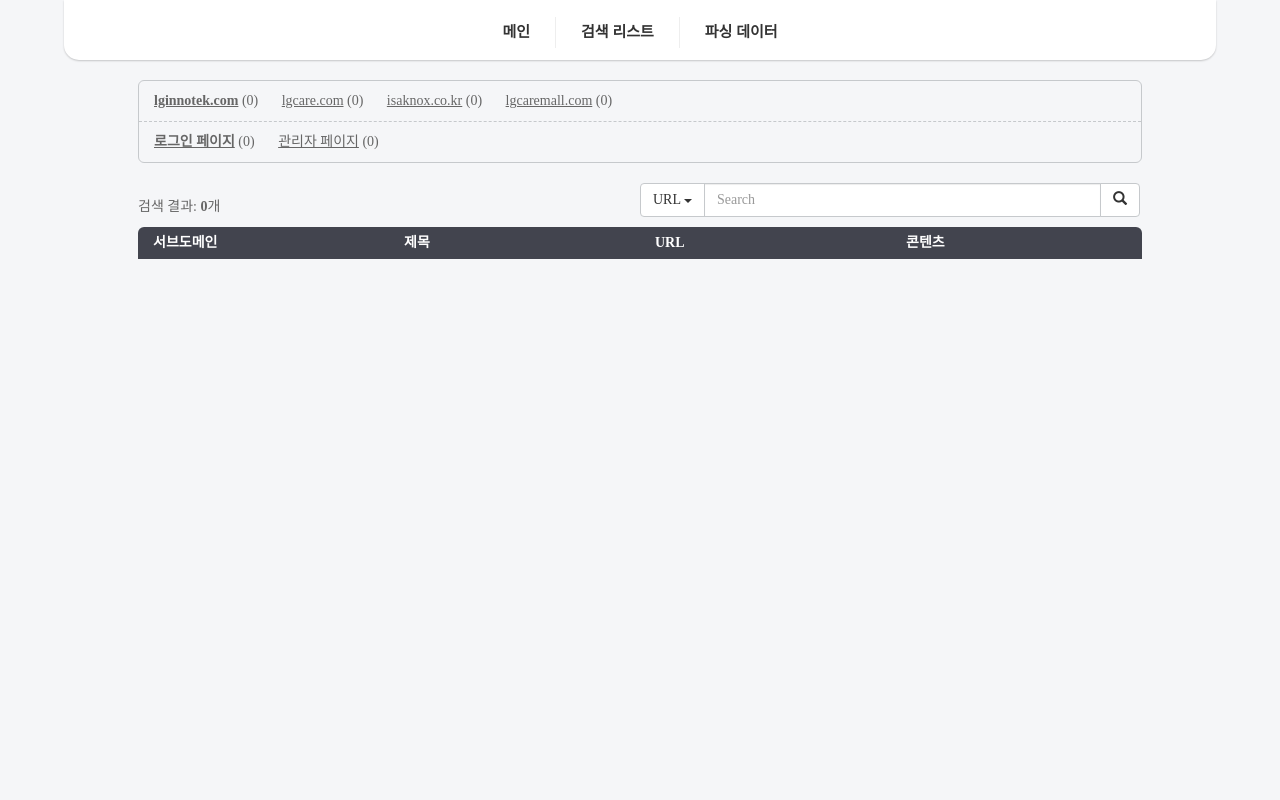
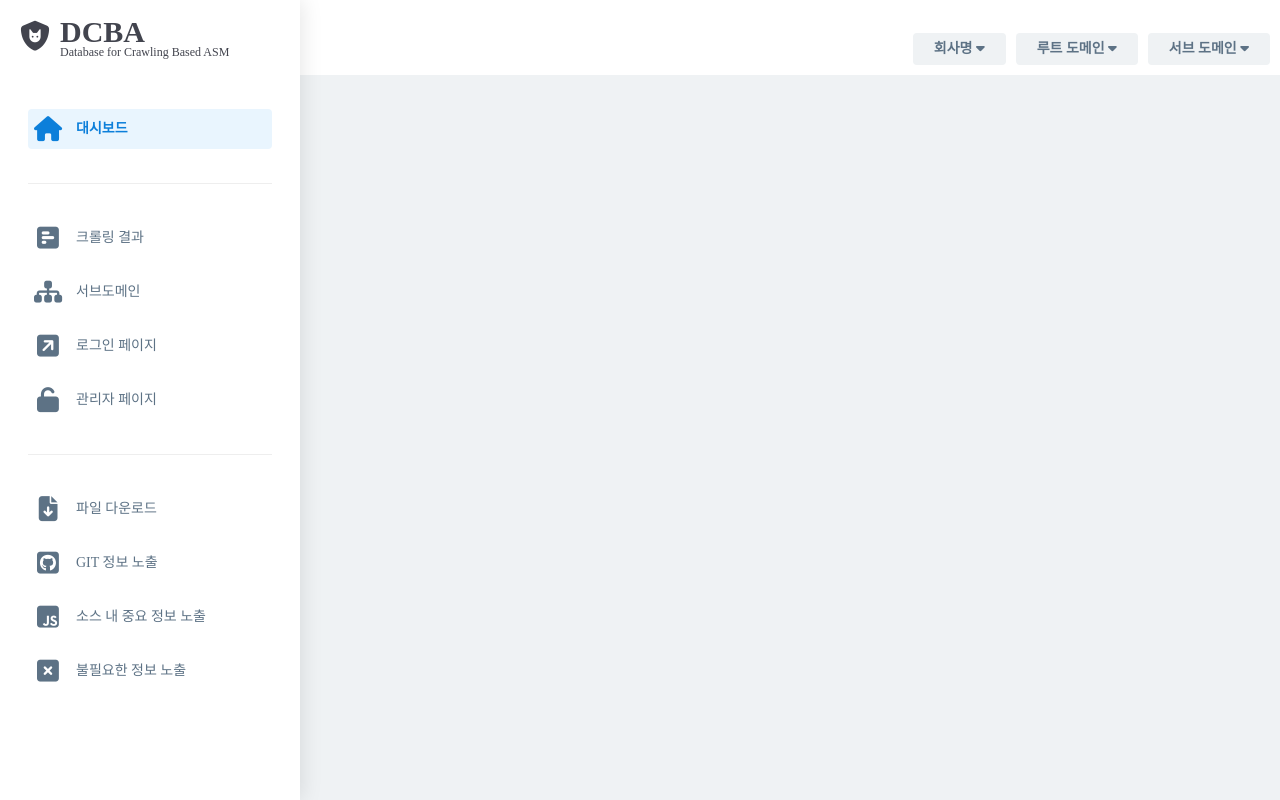
Before and after one commit to RaseBerrie/db-flask-web, a Flask app: page / in a window 1280 px wide. Run offline with Flask 3, Linux system fonts and the light colour scheme; data that the repository does not hold is empty; some libraries are stand-ins or nearby versions; some web fonts are replaced.

Commit message:
0620 backup

```diff
--- a/app.py
+++ b/app.py
@@ -35,63 +35,84 @@ def data_fining(data):
 
 @app.route('/')
 def main():
+    return render_template('dashboard.html')
+
+@app.route('/content')
+def content():
     return render_template('content.html')
 
 @app.route('/index', methods=['GET'])
 def index():
     page = int(request.args.get('page', 1))
-    per_page = 20
+    per_page = 30
     offset = (page - 1) * per_page
 
     query = f"SELECT COUNT(*) FROM searchresult"
     count = query_database(query)
 
-    query = f"SELECT COUNT(*) FROM searchresult WHERE url LIKE '%login%'"
-    count += query_database(query)
+    query = f"SELECT se, subdomain, title, url, content FROM searchresult"
+    data_full = query_database(query)
+    data_full_list = data_fining(data_full)
 
-    query = f"SELECT COUNT(*) FROM searchresult WHERE url LIKE '%admin%'"
-    count += query_database(query)
-
-    query = f"SELECT * FROM searchresult LIMIT %s OFFSET %s"
+    query = f"SELECT se, subdomain, title, url, content FROM searchresult LIMIT %s OFFSET %s"
     data = query_database(query, (per_page, offset))
     data_list = data_fining(data)
 
-    return jsonify(count=count, data_list=data_list)
+    return jsonify(count=count, data_list=data_list, data_full_list=data_full_list)
 
 @app.route('/search', methods=['GET'])
 def search():
     menu = request.args.get('menu', '')
     key = request.args.get('key', '')
     page = int(request.args.get('page', 1))
-    per_page = 20
+    per_page = 30
     offset = (page - 1) * per_page
 
     if menu and key:
         query = f"SELECT COUNT(*) FROM searchresult WHERE {menu} LIKE %s"
         count = query_database(query, (f'%{key}%',))
 
-        query = f"SELECT * FROM searchresult WHERE {menu} LIKE %s LIMIT %s OFFSET %s"
+        query = f"SELECT se, subdomain, title, url, content FROM searchresult WHERE {menu} LIKE %s"
+        data_full = query_database(query, (f'%{key}%',))
+        data_full_list = data_fining(data_full)
+
+        query = f"SELECT se, subdomain, title, url, content FROM searchresult WHERE {menu} LIKE %s LIMIT %s OFFSET %s"
         data = query_database(query, (f'%{key}%', per_page, offset))
-
         data_list = data_fining(data)
     else:
         count = [(0,)]
         data_list = []
 
-    return jsonify(count=count, data_list=data_list)
+    return jsonify(count=count, data_list=data_list, data_full_list=data_full_list)
 
-@app.route('/list')
-def list():
-    query = f"SELECT * FROM searchkeys"
-    data = query_database(query=query)
+@app.route('/subdomain')
+def subdomain():
+    return render_template('subdomain.html')
 
-    return render_template('list.html', data=data)
+@app.route('/logins')
+def logins():
+    return render_template('logins.html')
 
-@app.route('/parses')
-def parses():
+@app.route('/admins')
+def admins():
+    return render_template('admins.html')
 
-    return render_template('parses.html')
+@app.route('/files')
+def files():
+    return render_template('files.html')
+
+@app.route('/gits')
+def gits():
+    return render_template('gits.html')
+
+@app.route('/jss')
+def jss():
+    return render_template('jss.html')
+
+@app.route('/showns')
+def showns():
+    return render_template('showns.html')
 
 if __name__ == '__main__':
-    app.run('0.0.0.0')
-    # app.run(debug=True)
+    # app.run('0.0.0.0')
+    app.run(debug=True)
--- a/static/script.js
+++ b/static/script.js
@@ -26,6 +26,50 @@ function foldableButton() {
     });
 }
 
+function jsonToCsv(items) {
+    const header = Object.keys(items[0]);
+    const headerString = ["se", "subdomain", "title", "url", "content"].join('`');
+
+    const replacer = (key, value) => value ?? '';
+    const rowItems = items.map((row) =>
+        header
+        .map((fieldName) => JSON.stringify(row[fieldName], replacer))
+        .join('`')
+    );
+
+    const csv = [headerString, ...rowItems].join('\r\n');
+    return csv;
+}
+
+function downloadFile(url) {
+    $("#download").click(function() {
+        const link = document.createElement("a");
+        link.setAttribute("href", url);
+
+        link.setAttribute("download", "data.csv");
+        link.style.visibility = 'hidden';
+        document.body.appendChild(link);
+        link.click();
+        document.body.removeChild(link);
+    });
+}
+
+function sideMenu() {
+    $('.summary').click(function() {
+        var sideOptions = $(this).siblings('.side-options');
+        var icon = $(this).find('.fa-solid');
+
+        sideOptions.toggle();
+        if (sideOptions.is(':visible')) {
+            icon.removeClass('fa-circle-chevron-right');
+            icon.addClass('fa-circle-chevron-down');
+        } else {
+            icon.removeClass('fa-circle-chevron-down');
+            icon.addClass('fa-circle-chevron-right');
+        }
+    })
+}
+
 function searchMenu() {
     $('.search-panel .dropdown-menu').find('a').click(function(e) {
         e.preventDefault();
@@ -35,9 +79,24 @@ function searchMenu() {
     });
 }
 
-function submitForm(query) {
-    $('#searchInput').val(query);
-    $('#submitButton').trigger("click");
+function topMenu() {
+    $('.nav-tabs #drop-btn-1').find('a').click(function(e) {
+        e.preventDefault();
+        var concept = $(this).text();
+        $('#drop-1').text(concept);
+    });
+
+    $('.nav-tabs #drop-btn-2').find('a').click(function(e) {
+        e.preventDefault();
+        var concept = $(this).text();
+        $('#drop-2').text(concept);
+    });
+
+    $('.nav-tabs #drop-btn-3').find('a').click(function(e) {
+        e.preventDefault();
+        var concept = $(this).text();
+        $('#drop-3').text(concept);
+    });
 }
 
 function loadInitiateResults(reset) {
@@ -49,25 +108,25 @@ function loadInitiateResults(reset) {
         if (reset) {
             endofdata = false
             $('.total-count').html(data.count[0]);
-            $('.login.count').html(data.count[1]);
-            $('.admin.count').html(data.count[2]);
             $('#results').append('<tbody>');
         }
+
+        const csv = jsonToCsv(data.data_full_list);
+        console.log(csv);
+        const blob = new Blob([csv], { type: 'text/csv;charset=utf8mb4;'});
+        const csvUrl = URL.createObjectURL(blob);
 
         let html = "";
         $.each(data.data_list, function(index, row) {
             html += '<tr>';
-            html += '<td>' + row[1] + ' <span id="tag"';
-            if (row[0] === "Google") {html += ' style="background-color: CornflowerBlue;">'+ row[0] + '</span></td>'}
-            else {html += ' style="background-color: coral;">'+ row[0] + '</span></td>'};
-            row[0] + '</span></td>';
+            html += '<td>' + row[1] + ' <span id="tag">' + row[0] + '</span></td>'
             html += '<td>' + row[2] + '</td>';
             html += '<td><a href="' + row[3] + '">' + row[3].slice(0, 30);
             html += '...</a></td>';
             if (row[4].length > 40) {
                 html += `<td>
                 <div class="show-less">` + row[4].slice(0, 40) + `...
-                    <button class="see-more" id="tag" style="border: none; background-color: #aaa">더보기</button>
+                    <button class="see-more" id="tag" style="border: none; background-color: #B9BBBF">더보기</button>
                 </div>
                 <div class="show-more" style="display:none">` + row[4] +
                     `<button class="see-less" id="tag" style="border: none;">접기</button>
@@ -83,6 +142,7 @@ function loadInitiateResults(reset) {
 
         searchMenu();
         foldableButton();
+        downloadFile(csvUrl);
 
         loading = false;
         page++;
@@ -127,20 +187,21 @@ function loadResults(reset) {
                 $('#results').append('<tbody>');
             }
 
+            const csv = jsonToCsv(data.data_full_list);
+            const blob = new Blob([csv], { type: 'text/csv;charset=utf8mb4;'});
+            const csvUrl = URL.createObjectURL(blob);
+
             let html = "";
             $.each(data.data_list, function(index, row) {
                 html += '<tr>';
-                html += '<td>' + row[1] + ' <span id="tag"';
-                if (row[0] === "Google") {html += ' style="background-color: CornflowerBlue;">'+ row[0] + '</span></td>'}
-                else {html += ' style="background-color: coral;">'+ row[0] + '</span></td>'};
-                row[0] + '</span></td>';
+                html += '<td>' + row[1] + ' <span id="tag">' + row[0] + '</span></td>';
                 html += '<td>' + row[2] + '</td>';
                 html += '<td><a href="' + row[3] + '">' + row[3].slice(0, 30);
                 html += '...</a></td>';
                 if (row[4].length > 40) {
                     html += `<td>
                     <div class="show-less">` + row[4].slice(0, 40) + `...
-                        <button class="see-more" id="tag" style="border: none; background-color: #aaa">더보기</button>
+                        <button class="see-more" id="tag" style="border: none;">더보기</button>
                     </div>
                     <div class="show-more" style="display:none">` + row[4] +
                         `<button class="see-less" id="tag" style="border: none;">접기</button>
@@ -155,11 +216,12 @@ function loadResults(reset) {
             $('#results').append(html);
             $('#loading').hide();
 
+            loading = false;
+            page++;
+
             searchMenu();
             foldableButton();
-
-            loading = false;
-            page++;
+            downloadFile(csvUrl);
 
             let pagecount = 0;
             pagecount = parseInt(data.count[0]) / 20;
--- a/static/style.css
+++ b/static/style.css
@@ -1,4 +1,21 @@
 @import url("https://cdn.jsdelivr.net/gh/orioncactus/pretendard@v1.3.9/dist/web/static/pretendard.min.css");
+@import url("https://db.onlinewebfonts.com/c/5867a44d7af9038f2d931de87ff53d58?family=Hanson");
+
+:root {
+  --background-color: #EFF2F4;
+  --mono-background-color: #B9BBBF;
+
+  --dark-color-1: #5D7285;
+  --dark-color-2: #42444e;
+
+  --light-color-1: #E5E8EA;
+  --light-color-2: #E2E7EB;
+  --light-color-3: #D9DBDF;
+
+  --highlight-color-1: #5FB3F6;
+  --highlight-color-2: #0C7FDA;
+  --highlight-background-color: #E9F5FE;
+}
 
 * {
   margin: 0;
@@ -8,84 +25,167 @@
 }
 body {
   display: flex;
-  background-color: #F5F6F8;
+  background-color: var(--background-color);
+}
+
+/***** WRAPPER *****/
+
+.body-wrapper {
+  width: 100%;
+  height: auto;
+  margin: 0 auto;
+}
+.nav-wrapper {
+	display: grid;
+	align-items: end;
+	justify-content: end;
+  padding-right: 10px;
+	width: 100%;
+	height: 75px;
+	background: #fff;
+}
+.sidebar-wrapper{
+  position: fixed;
+  left: 0;
+  width: 300px;
+  height: 100%;
+  transition: 0.5s;
 }
 .page-wrapper {
-  width: 100%;
   height: auto;
+  margin-left: 300px;
+  color: #666;
+  display: grid;
 }
-.content {
+.content-wrapper {
   max-width: 1024px;
-  padding: 10px;
-  height: auto;
-  margin: 0 auto;
-  color: #666;
-  display: flex;
-  flex-direction: column;
-  justify-content: center;
+  justify-self: center;
 }
 
-/***** TOP BOX *****/
+/***** TOP MENU *****/
 
-.top-option-box{
+.nav-tabs {
+	display: flex;
+	font-weight: 600;
+	font-size: 15px;
+	list-style: none;
+  border-bottom: none;
+}
+.nav-tab {
+	padding: 5px 20px;
+  cursor: pointer;
+  margin-left: 10px;
+  margin-bottom: 10px;
+  color: var(--dark-color-1);
+  background-color: var(--background-color);
+}
+.nav-tab:not(.selected){
+  opacity: 0.5;
+}
+.nav-tab:not(.selected):hover {
+  transition: all 0.5s ease;
+  opacity: 1;
+}
+.selected {
+  font-weight: 800;
+}
+
+/***** SIDE MENU *****/
+
+.side-nav{
   width: 100%;
-  border-radius: 6px;
-  border: 1px solid #c6c9cc;
-  margin: 10px 0;
+  height: 100%;
+  background-color: #fff;
+  padding: 20px;
+  color: var(--dark-color-1);
+  box-shadow: 2px 0 20px rgba(0, 0, 0, 0.1);
 }
-.top-option-box div:first-child{
-  border-bottom: 1px dashed #c6c9cc;
+.side-nav nav{
+  margin-top: 40px;
 }
-.top-options{
-  width: 100%;
-  padding: 10px;
-  text-align: left;
+.logo {
+  display: grid;
+  grid-template-columns: max-content;
+  grid-template-rows: min-content;
+  align-items: center;
+  cursor: pointer;
+  color: var(--dark-color-2);
 }
-.top-options a{
-  color: #666;
+.logo i {
+  font-size: 30px;
+  grid-row: 1 / span 2;
+  padding: 0 10px 10px 0;
 }
-.top-options span{
-  text-decoration: underline;
+.logo span:nth-child(2) {
+  font-size: 30px;
+  font-weight: 900;
+  font-family: Hanson;
+  line-height: 0.8;
 }
-.top-options a:first-child{
-  padding-left: 5px;
-  padding-right: 10px;
+.logo span:nth-child(3) {
+  font-size: 12px;
+  grid-column: 2;
 }
-.top-options a:not(:first-child){
-  padding: 0 10px;
+.side-nav ul{
+  display: grid;
+  align-items: center;
+  row-gap: 14px;
+  padding: 8px;
 }
-.top-options .selected{
+.side-nav li{
+  height: 40px;
+  border-radius: 4px;
+  display: grid;
+  grid-template-columns: 40px 1fr;
+  align-items: center;
+  cursor: pointer;
+}
+.side-nav li i{
+  text-align: center;
+  font-size: 25px;
+}
+.side-nav li span{
+  padding-left: 8px;
+  font-size: 14px;
+  font-weight: 500;
+}
+.side-nav .selected,
+.side-nav .selected span{
+  background-color: var(--highlight-background-color);
+  color: var(--highlight-color-2);
   font-weight: 700;
 }
-.top-options a .count{
-  text-decoration: none;
+
+/***** SEARCH BOX *****/
+
+.top-container {
+  width: 100%;
+  height: max-content;
+  text-align: right;
+  margin-right: 0;
+  padding: 20px 10px 10px 10px;
+  display: grid;
+  grid-template-columns: 50% 50%;
+  row-gap: 10px;
+}
+.top-container #download{
+  width: 110px;
+}
+.top-align-box {
+  width: auto;
+  display: grid;
+}
+.top-total {
+  align-self: end;
+  text-align: left;
+  padding-bottom: 5px;
 }
 
-/***** TOTAL *****/
-
-.top-container{
-  width: 100%;
-  margin: 10px 0;
-  text-align: right;
-  margin-right: 0;
-  padding-right: 0;
-  display: flex;
-}
-.top-align-box{
-  width: 50%;
-  position: relative;
-}
-.top-total{
-  text-align: left;
-  position: absolute;
-  bottom: 0;
-}
-
-/***** SEARCH *****/
+/***** SEARCH FORM *****/
 
 form {
-  max-width: 500px;
-  text-align: right;
+  width: 100%;
+  justify-self: right;
 }
 input {
   padding: 6px 15px;
@@ -95,17 +195,16 @@ input {
   height: 30px;
   border: none;
   border-radius: 50%;
-  background: #42444e;
   color: #fff;
 }
 .input-group input,
 .input-group div button,
 .input-group span button{
-  border: 1px solid #c6c9cc;
+  border: 1px solid var(--light-color-3);
 }
 .scrollable-dropdown{
   height: auto;
-  max-height:320px;
+  max-height: 320px;
   overflow-x: hidden;
 }
 a:-webkit-any-link{
@@ -114,6 +213,11 @@ a:-webkit-any-link{
 
 /***** TABLE *****/
 
+.body-container{
+  padding: 20px;
+  background-color: #fff;
+  border-radius: 6px;
+}
 table {
   border-collapse: separate;
   border-spacing: 0;
@@ -125,7 +229,7 @@ td {
   width: 25%;
 }
 th {
-  background: #42444e;
+  background: var(--dark-color-2);
   color: #fff;
   text-align: left;
 }
@@ -136,14 +240,14 @@ tr:first-child th:last-child {
   border-top-right-radius: 6px;
 }
 td {
-  border-right: 1px solid #c6c9cc;
-  border-bottom: 1px solid #c6c9cc;
+  border-right: 1px solid var(--light-color-3);
+  border-bottom: 1px solid var(--light-color-3);
 }
 td:first-child {
-  border-left: 1px solid #c6c9cc;
+  border-left: 1px solid var(--light-color-3);
 }
 tr:nth-child(even) td {
-  background: #eaeaed;
+  background: var(--background-color);
 }
 tr:last-child td:first-child {
   border-bottom-left-radius: 6px;
@@ -151,11 +255,11 @@ tr:last-child td:first-child {
 tr:last-child td:last-child {
   border-bottom-right-radius: 6px;
 }
-#tag{
+#tag {
   display: inline-flexbox;
   text-align: center;
-  color:whitesmoke;
-  background-color:#42444e;
+  background-color: var(--mono-background-color);
+  color: #fff;
   padding: 1px;
   border-radius: 3px;
   font-size: smaller;
@@ -177,63 +281,13 @@ tr:last-child td:last-child {
   transition: 0.5s;
   cursor: pointer;
 }
-.backToTopBtn:not(:hover) {
-  background:  #313443;
-}
-.backToTopBtn:hover {
-  background: #0f0f0f;
-}
 .backToTopBtn.active {
   visibility: visible;
-  opacity: 1;
   pointer-events: auto;
+  background: var(--dark-color-2);
 }
 .backToTopBtn:not(.active) {
   visibility: hidden;
   opacity: 0;
   pointer-events: none;
 }
-
-/***** NAV *****/
-
-.nav-wrapper {
-	display: flex;
-	position: relative;
-	flex-direction: row;
-	flex-wrap: nowrap;
-	align-items: center;
-	justify-content: space-around;
-	margin: auto;
-	width: 90%;
-	height: 60px;
-	border-radius: 0 0 15px 15px;
-	padding: 0 25px;
-	z-index: 2;
-	background: #fff;
-	box-shadow: 0 1px 2px rgba(0, 0, 0, 0.2);
-}
-.nav-tabs {
-	display: flex;
-	font-weight: 600;
-	font-size: 15px;
-	list-style: none;
-  border-bottom: none;
-}
-.nav-tab:not(:last-child) {
-	padding: 5px 25px;
-	margin: 0;
-	border-right: 1px solid #eee;
-}
-.nav-tab:last-child {
-	padding: 5px 25px;
-}
-.nav-tab,
-.menu-btn {
-	cursor: pointer;
-}
-.hidden {
-	display: none;
-}
-ol, ul {
-  margin-top: 15px;
-}
--- a/templates/parses.html
+++ b/templates/admins.html
@@ -2,7 +2,7 @@
 {% block content %}
 
 <script>
-    $('.sidebar-navigation ul li:nth-of-type(3)').addClass('active')
+    $("#admins").addClass("selected");
 </script>
 
 {% endblock %}
--- a/templates/content.html
+++ b/templates/content.html
@@ -1,30 +1,15 @@
 {% extends 'index.html' %}
 {% block content %}
 
-<div class="top-option-box">
-    <div class="top-options">
-        <a><span class="root-url selected">lginnotek.com</span> (0)</a>
-        <a><span class="root-url">lgcare.com</span> (0)</a>
-        <a><span class="root-url">isaknox.co.kr</span> (0)</a>
-        <a><span class="root-url">lgcaremall.com</span> (0)</a>
-    </div>
-    <div class="top-options">
-        <a href="#" onclick="submitForm('login');">
-            <span class="bookmark selected">로그인 페이지</span>
-            (<span class="login count"></span>)
-        </a>
-        <a href="#" onclick="submitForm('admin');">
-            <span class="bookmark">관리자 페이지</span>
-            (<span class="admin count"></span>)
-        </a>
-    </div>
-</div>
+<script>
+    $("#content").addClass("selected");
+</script>
 
 <div class="top-container">
     <div class="top-align-box">
-        <div class="top-total">
-            검색 결과: <strong><span class="total-count"></span></strong>개
-        </div>
+        <button class="btn btn-default" id="download">
+            CSV 다운로드
+        </button>
     </div>
 
     <div class="top-align-box">
@@ -49,6 +34,13 @@
     </div>
 </div>
 
+<div class="body-container">
+<div class="top-align-box">
+    <div class="top-total">
+        검색 결과: <strong><span class="total-count"></span></strong>개
+    </div>
+</div>
+
 <table style="table-layout: fixed; word-break: break-all;">
     <thead>
         <tr>
@@ -65,6 +57,7 @@
     <img src="{{ url_for('static', filename='loading.gif') }}" alt="Loading..."
     style="margin: 20px; width: 50px; height: 50px;"/>
 </div>
+</div>
 
 <script>
 var page = 1;
@@ -72,6 +65,7 @@ var loading = false;
 var endofdata = false;
 var queryed = false;
 
+sideMenu();
 loadInitiateResults(true);
 
 $('#searchForm').on('submit', function(event) {
@@ -90,5 +84,6 @@ $(window).scroll(function() {
     }
 });
 </script>
+</div>
 
 {% endblock %}
--- /dev/null
+++ b/templates/dashboard.html
@@ -0,0 +1,8 @@
+{% extends 'index.html' %}
+{% block content %}
+
+<script>
+    $("#dashboard").addClass("selected");
+</script>
+
+{% endblock %}
--- a/templates/index.html
+++ b/templates/index.html
@@ -1,7 +1,7 @@
 <!DOCTYPE html>
 <html>
 <head>
-    <title>데이터베이스 콘텐츠</title>
+    <title>DCBA</title>
     <meta name="viewport" content="width=device-width, initial-scale=1.0">
     <link rel="shortcut icon" href="{{ url_for('static', filename='favicon.ico') }}">
 
@@ -16,24 +16,125 @@
 
 <body>
 <button class="backToTopBtn"><i class="fas fa-angle-up"></i></button>
-<div class="page-wrapper">
-  <div class="nav-wrapper">
-    <nav>
-      <div class="nav-container">
-        <ul class="nav-tabs">
-          <li class="nav-tab" onclick="location.href='/';">메인</li>
-          <li class="nav-tab" onclick="location.href='/list';">검색 리스트</li>
-          <li class="nav-tab" onclick="location.href='/parses';">파싱 데이터</li>
-        </ul>
+<div class="body-wrapper">
+
+  <div class="sidebar-wrapper">
+    <div class="side-nav">
+      <div class="logo" onclick="location.href='/'">
+        <i class="fa-solid fa-shield-cat"></i>
+        <span>DCBA</span>
+        <span>Database for Crawling Based ASM</span>
       </div>
-    </nav>
+
+      <nav><ul role="menu" id="side-nav-list">
+        <li id="dashboard">
+          <i class="fa-solid fa-house"></i>
+          <span>대시보드</span>
+        </li>
+        <hr/>
+        <li id="content">
+          <i class="fa-solid fa-square-poll-horizontal"></i>
+          <span>크롤링 결과</span>
+        </li>
+        <li id="subdomain">
+          <i class="fa-solid fa-sitemap"></i>
+          <span>서브도메인</span>
+        </li>
+        <li id="logins">
+          <i class="fa-solid fa-square-arrow-up-right"></i>
+          <span>로그인 페이지</span>
+        </li>
+        <li id="admins">
+          <i class="fa-solid fa-unlock"></i>
+          <span>관리자 페이지</span>
+        </li>
+        <hr />
+        <li id="files">
+          <i class="fa-solid fa-file-arrow-down"></i>
+          <span>파일 다운로드</span>
+        </li>
+        <li id="gits">
+          <i class="fa-brands fa-square-github"></i>
+          <span>GIT 정보 노출</span>
+        </li>
+        <li id="jss">
+          <i class="fa-brands fa-square-js"></i>
+          <span>소스 내 중요 정보 노출</span>
+        </li>
+        <li id="showns">
+          <i class="fa-solid fa-square-xmark"></i>
+          <span>불필요한 정보 노출</span>
+        </li>
+      </ul></nav>
+    </div>
   </div>
 
-  <div class="content">
+  <div class="page-wrapper">
+    <div class="nav-wrapper">
+      <div class="nav-container">
+        <div class="nav-tabs">
+
+          <div class="dropdown" id="drop-btn-1">
+            <button class="nav-tab btn dropdown-toggle" data-toggle="dropdown">
+              <span id="drop-1">회사명</span>
+              <i class="fa-solid fa-caret-down"></i>
+            </button>
+            <ul class="dropdown-menu">
+              <li class="dropdown-item"><a href="#">전체</a></li>
+            </ul>
+          </div>
+
+          <div class="dropdown" id="drop-btn-2">
+            <button class="nav-tab btn dropdown-toggle" data-toggle="dropdown">
+              <span id="drop-2">루트 도메인</span>
+              <i class="fa-solid fa-caret-down"></i>
+            </button>
+            <ul class="dropdown-menu">
+              <li class="dropdown-item"><a href="#">메인</a></li>
+            </ul>
+          </div>
+
+          <div class="dropdown" id="drop-btn-3">
+            <button class="nav-tab btn dropdown-toggle" data-toggle="dropdown">
+              <span id="drop-3">서브 도메인</span>
+              <i class="fa-solid fa-caret-down"></i>
+            </button>
+            <ul class="dropdown-menu">
+              <li class="dropdown-item"><a href="#">메인</a></li>
+            </ul>
+          </div>
+
+        </div>
+      </div>
+    </div>
+
+    <div class="content-wrapper">
+      <div class="content-dropdown">
+
+      </div>
+
       {% block content %}
       {% endblock %}
+    </div>
   </div>
 </div>
+<script>
+  topMenu();
 
+
+  $(".nav-tab:first-child").addClass("selected");
+  $(function() {
+    function menuClick() {
+      $('#side-nav-list li').on('click', function() {
+        var activeTab = $(this).attr("id");
+        if(activeTab === "dashboard") {
+          activeTab = "";
+        }
+        location.href = '/' + activeTab;
+      });
+    }
+    menuClick();
+  });
+</script>
 </body>
 </html>
```
Also changed, not shown: templates/files.html (added, +8 -0 lines), templates/gits.html (added, +8 -0 lines), templates/jss.html (added, +8 -0 lines), templates/list.html (deleted, +0 -25 lines), templates/logins.html (added, +8 -0 lines), templates/showns.html (added, +8 -0 lines), templates/subdomain.html (added, +8 -0 lines), static/favicon.ico, templates/layout.html (added). Lines whose indentation alone changed are shown as unchanged.
